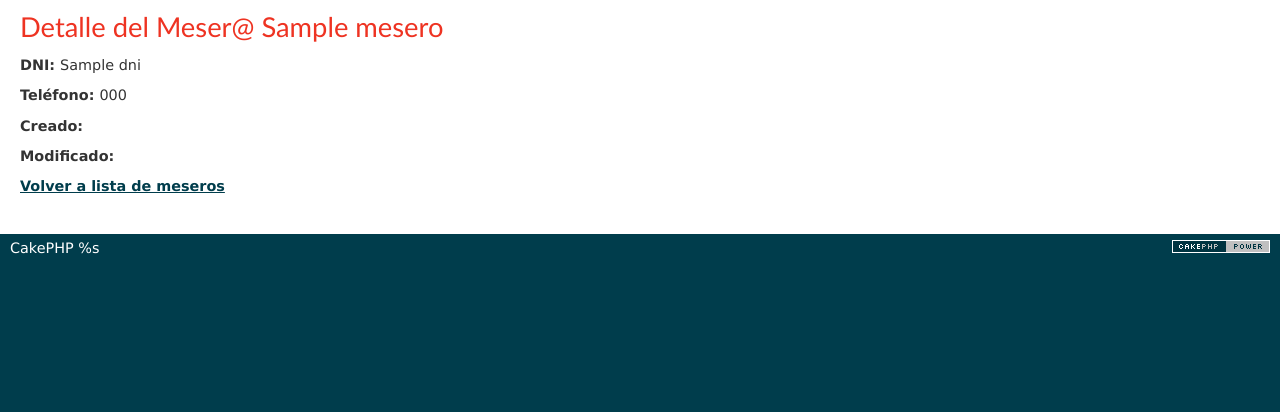
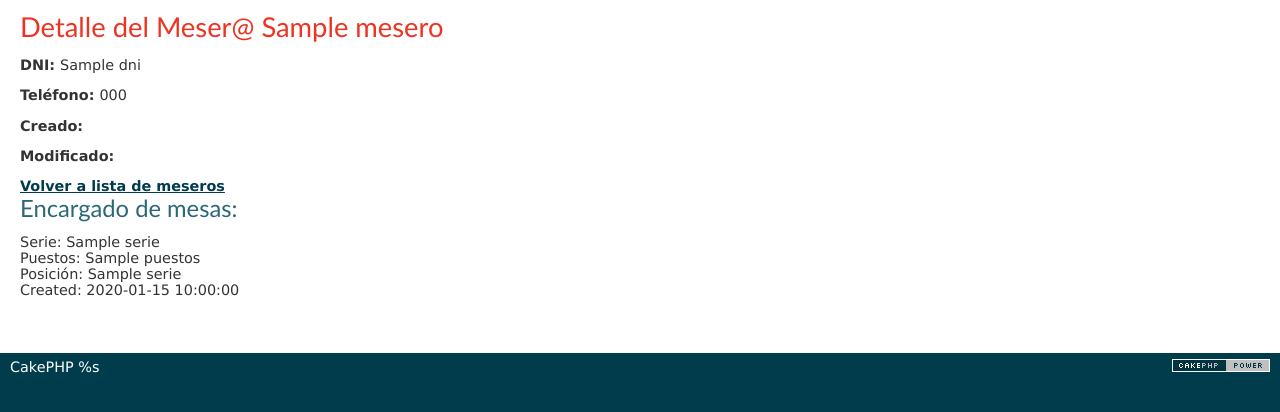
Before and after one commit to Bingentzio/cakephpv2, a CakePHP app: the page made by app/View/Meseros/ver.ctp in a window 1280 px wide. Shown: the part 47-459 px from the top of the page. Run offline with PHP 8.4 and a stand-in for CakePHP, Linux system fonts and the light colour scheme; the template is opened without the code that fills it: most values are stand-ins (such as "Sample title", 1, 10 or a date in 2020); data that the repository does not hold is empty; some libraries are stand-ins or nearby versions.

Commit message:
mahaiak gehitu eta erlazionatu

```diff
--- /dev/null
+++ b/app/Controller/MesasController.php
@@ -0,0 +1,6 @@
+<?php
+class MesasController extends AppController
+{
+
+}
+?>
--- a/app/View/Meseros/ver.ctp
+++ b/app/View/Meseros/ver.ctp
@@ -5,3 +5,19 @@
 <p><strong>Creado: </strong> <?php echo $this->Time->format('d-m-Y; h:i A', $mesero['Mesero']['created']); ?></p>
 <p><strong>Modificado: </strong> <?php echo $this->Time->format('d-m-Y; h:i A', $mesero['Mesero']['modified']); ?></p>
 <?php 	echo $this->Html->link('Volver a lista de meseros', array('controller' => 'meseros', 'action'=> 'index')); ?>
+
+<h3>Encargado de mesas:</h3>
+<?php  if(empty($mesero['Mesa'])): ?>
+    <p>No tiene mesas asociadas</p>
+<?php endif ?>
+<?php foreach ($mesero['Mesa'] as $mesa): ?>
+    <p>
+        Serie: <?php echo $mesa['serie']; ?>
+        <br />
+        Puestos: <?php echo $mesa['puestos']; ?>
+        <br />
+        Posición: <?php echo $mesa['serie']; ?>
+        <br />
+        Created: <?php echo $mesa['created']; ?>
+    </p>
+<?php endforeach; ?>
```
Also changed, not shown: app/Model/Mesa.php (added, +11 -0 lines), app/Model/Mesero.php (+10 -0 lines), 6 other files.
